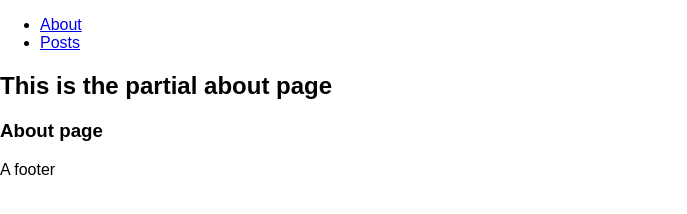
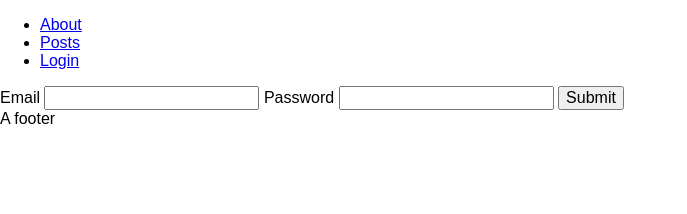
Before and after one commit to richard-smith-67/blog, a website: page layout.html at #!/login in a window 1280 px wide. Shown: the whole page, without its empty margins (0-687 px from the left). Drawn offline with nearby package versions, Linux system fonts and the light colour scheme; files that its build step writes are made by us from their sources.

Commit message:
login started

```diff
--- a/js/routes.js
+++ b/js/routes.js
@@ -6,7 +6,7 @@
     angular.module('app')
            .config(function($stateProvider, $urlRouterProvider){
 
-                $urlRouterProvider.otherwise('/about');
+                $urlRouterProvider.otherwise('/login');
 
                 $stateProvider
                     .state('about', {
@@ -18,7 +18,7 @@
 
                     });
 
-                $stateProvider
+                    $stateProvider
                     .state('posts', {
 
                         url:'/posts',
@@ -27,6 +27,25 @@
                         controllerAs: 'p'
 
                     });
+
+                    $stateProvider
+                    .state('login', {
+
+                        url:'/login',
+                        templateUrl:'partials/login.html',
+                        controller: LoginCtrl,
+                        controllerAs: 'login'
+
+                    });
+
+                function LoginCtrl(){
+                    var vm = this;
+                    vm.submit = submit;
+
+                    function submit(){
+                        console.log(vm.user.email + ' ' + vm.user.password);
+                    }
+                }
 
                 function AboutCtrl(){
                     var vm = this;
--- a/layout.html
+++ b/layout.html
@@ -10,6 +10,7 @@
         <ul>
             <li><a ui-sref="about">About</a></li>
             <li><a ui-sref="posts">Posts</a></li>
+            <li><a ui-sref="login">Login</a></li>
         </ul>
     </nav>
 
--- /dev/null
+++ b/partials/login.html
@@ -0,0 +1,7 @@
+<form ng-submit="login.submit()">
+    <label for="email">Email</label>
+    <input type="email" ng-model="login.user.email" name="email" id="email"/>
+    <label for="password">Password</label>
+    <input type="password" ng-model="login.user.password" name="password" id="password" />
+    <input type="submit" id="submit" value="Submit" />
+</form>
```
